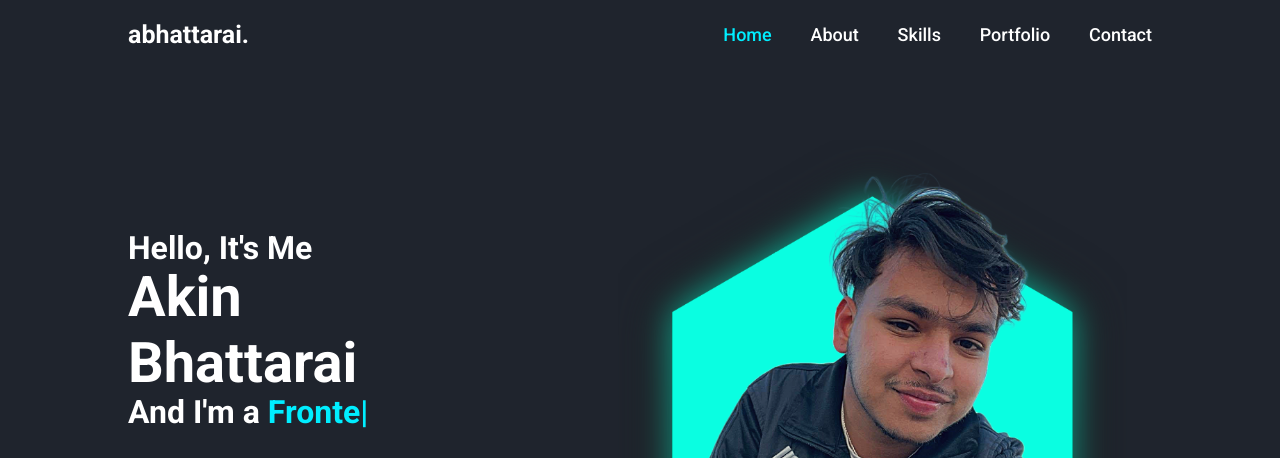
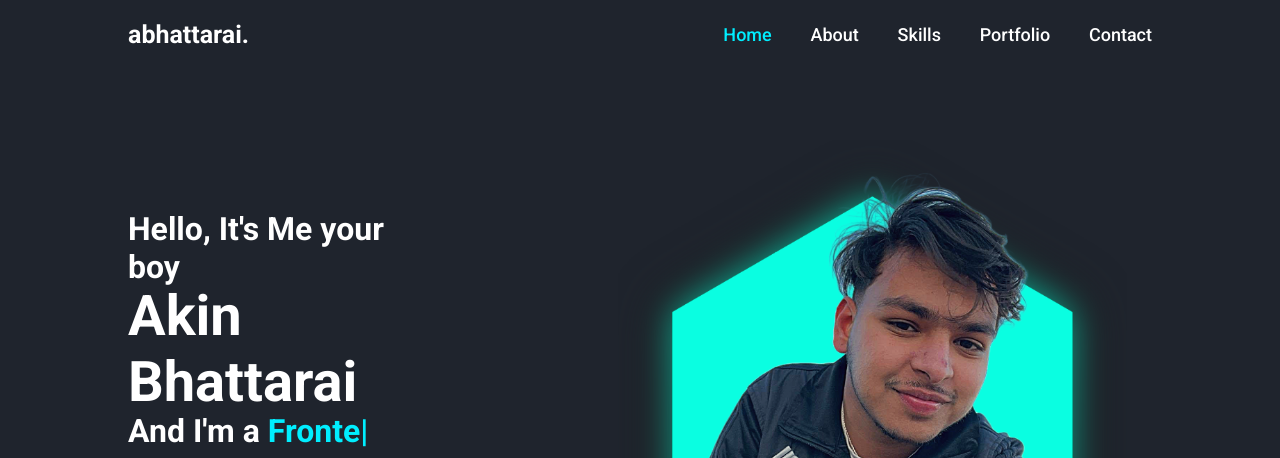
Before and after one commit to akin-bh/portfolio-website, a plain HTML site: page index.html in a window 1280 px wide. Shown: the top 458 px of the page. Drawn offline with nearby package versions, Linux system fonts and the light colour scheme.

Commit message:
Update index.html

```diff
--- a/index.html
+++ b/index.html
@@ -23,7 +23,7 @@
 
     <section class="home">
         <div class="home-content">
-            <h3>Hello, It's Me</h3>
+            <h3>Hello, It's Me your boy</h3>
             <h1>Akin Bhattarai</h1>
             <h3>And I'm a <span class="multiple-text"></span> </h3>
             <p>THIS IS JUST A LANDING PAGE ; WEBSITE BUILD IS STILL IN PROGRESS</p>
```
